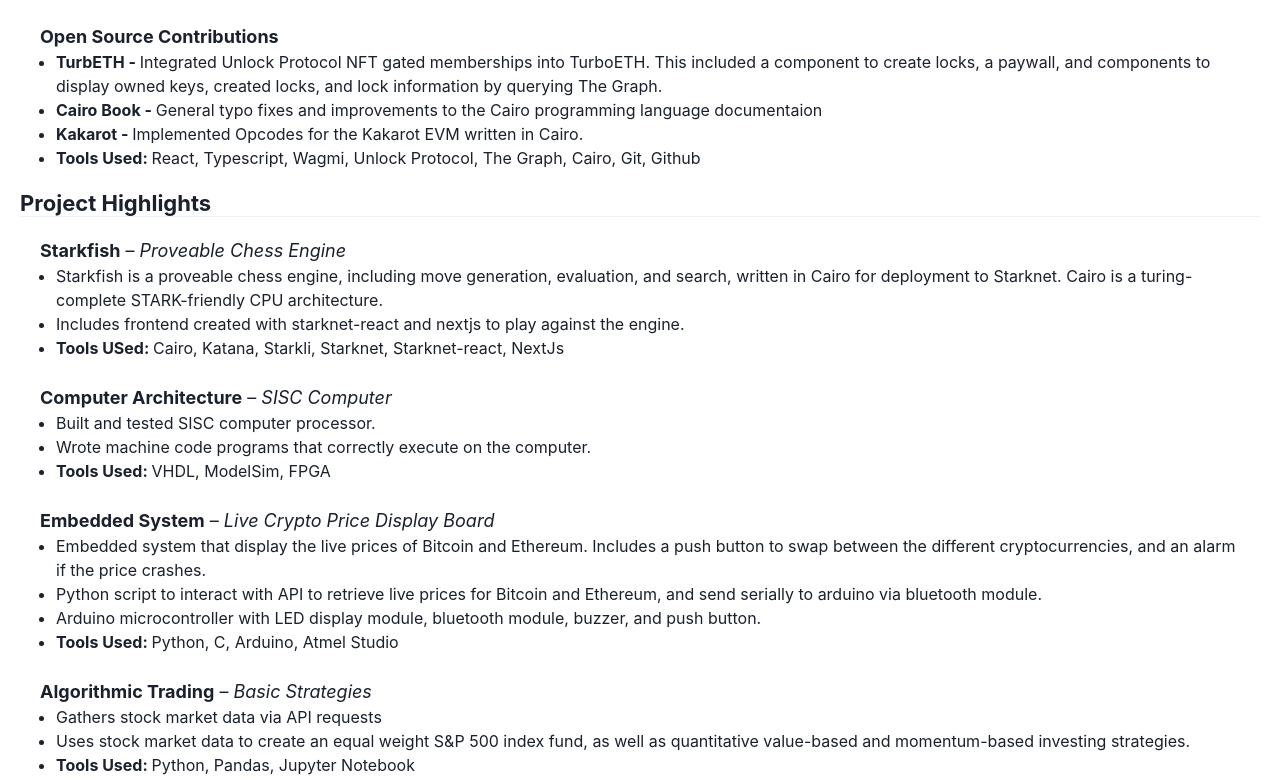
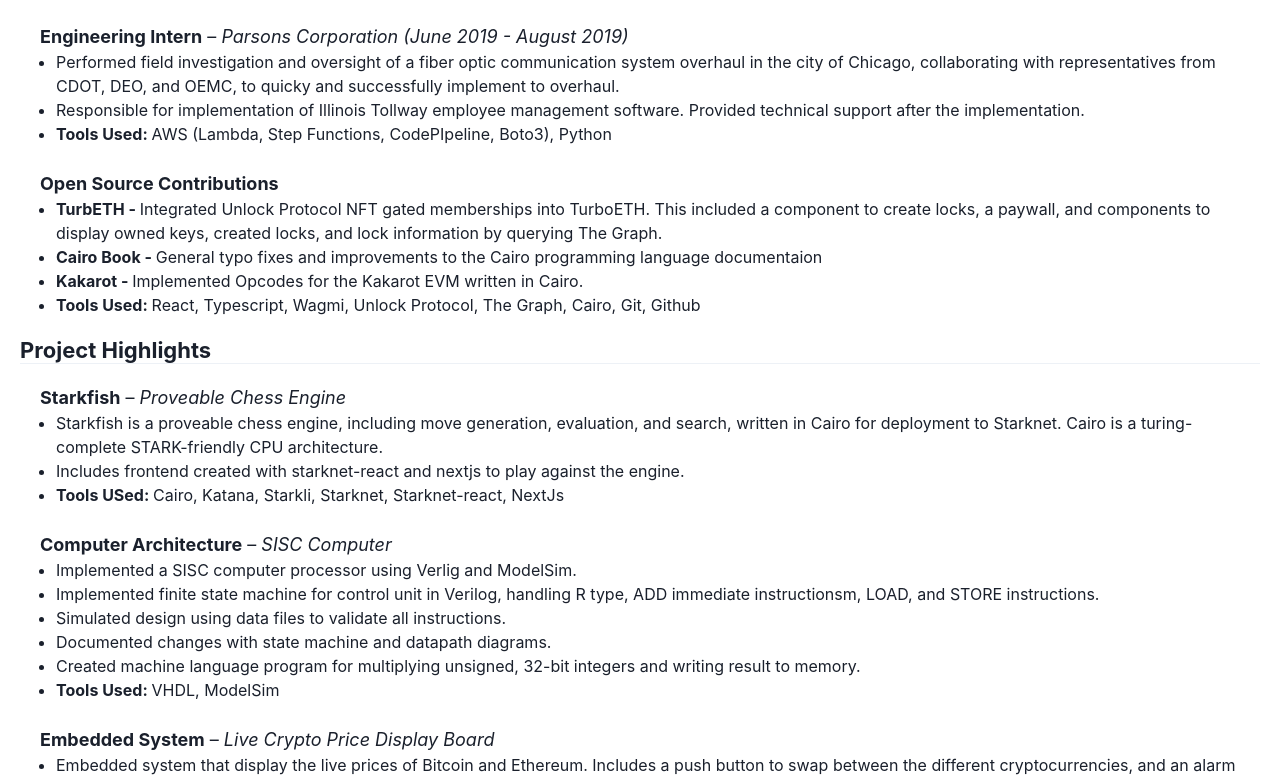
Before and after one commit to trbutler4/resume, a React (Create React App) app: page / in a window 1280 px wide. Shown: the part 940-1720 px from the top of the page. Built offline with nearby package versions, Linux system fonts and the light colour scheme.

Commit message:
added a dash of java project experience

```diff
--- a/src/App.js
+++ b/src/App.jsx
@@ -55,10 +55,11 @@
                 <UnorderedList>
                     <ListItem>
                         <strong>Languages: </strong>
-			C, C++, Assembly, VHDL
+			             Python, C, C++, Assembly, VHDL, Rust, Cairo
                     </ListItem>
                     <ListItem>
                         <strong>Relevant Tools/Technologies: </strong>
+                        ModelSim, FPGAs, Git, Github, Linux
                     </ListItem>
                     <ListItem>
                         <strong>Software Engineering: </strong>
@@ -113,6 +114,7 @@
                     </ListItem>
                 </UnorderedList>
 
+                {/* MSC / Thomson Reuters */}
                 <br/>
                 <Text fontSize={18}>
                     <strong>Cloud Software Engineering Coop</strong> &ndash;
@@ -147,6 +149,28 @@
                     </ListItem>
                 </UnorderedList>
 
+                {/* Parsons */}
+                <br/>
+                <Text fontSize={18}>
+                    <strong>Engineering Intern</strong> &ndash;
+                    <em> Parsons Corporation (June 2019 - August 2019)</em>
+                </Text>
+                <UnorderedList>
+                    <ListItem>
+                        Performed field investigation and oversight of a fiber optic communication system overhaul in
+                        the city of Chicago, collaborating with representatives from CDOT, DEO, and OEMC,
+                        to quicky and successfully implement to overhaul.
+                    </ListItem>
+                    <ListItem>
+                        Responsible for implementation of Illinois Tollway employee management software. Provided technical support
+                        after the implementation.
+                    </ListItem>
+                    <ListItem>
+                        <strong>Tools Used: </strong> AWS (Lambda, Step Functions, CodePIpeline,
+                            Boto3), Python
+                    </ListItem>
+                </UnorderedList>
+
                 <br/>
                 <Text fontSize={18}>
                     <strong>Open Source Contributions</strong>
@@ -167,8 +191,6 @@
                         <strong>Tools Used: </strong> React, Typescript, Wagmi, Unlock Protocol, The Graph, Cairo, Git, Github
                     </ListItem>
                 </UnorderedList>
-
-
             </Box>
 
             {/* Projects */}
@@ -199,13 +221,24 @@
                 </Text>
                 <UnorderedList>
                     <ListItem>
-                        Built and tested SISC computer processor.
+                        Implemented a SISC computer processor using Verlig and ModelSim.
                     </ListItem>
                     <ListItem>
-                        Wrote machine code programs that correctly execute on the computer.
+                        Implemented finite state machine for control unit in Verilog, handling R type,
+                        ADD immediate instructionsm, LOAD, and STORE instructions.
                     </ListItem>
                     <ListItem>
-                        <strong>Tools Used: </strong> VHDL, ModelSim, FPGA
+                        Simulated design using data files to validate all instructions.
+                    </ListItem>
+                    <ListItem>
+                        Documented changes with state machine and datapath diagrams.
+                    </ListItem>
+                    <ListItem>
+                        Created machine language program for multiplying unsigned, 32-bit integers
+                        and writing result to memory.
+                    </ListItem>
+                    <ListItem>
+                        <strong>Tools Used: </strong> VHDL, ModelSim
                     </ListItem>
                 </UnorderedList>
 
@@ -227,27 +260,34 @@
                         Arduino microcontroller with LED display module, bluetooth module, buzzer, and push button.
                     </ListItem>
                     <ListItem>
+                        Implemented software and hardware debounce for push button.
+                    </ListItem>
+                    <ListItem>
                         <strong>Tools Used: </strong>Python, C, Arduino, Atmel Studio
                     </ListItem>
                 </UnorderedList>
 
                 <br/>
                 <Text fontSize={18}>
-                    <strong>Algorithmic Trading</strong> &ndash;
-                    <em> Basic Strategies</em>
+                    <strong>Desktop Application</strong> &ndash;
+                    <em> Voting App</em>
                 </Text>
                 <UnorderedList>
                     <ListItem>
-                        Gathers stock market data via API requests
+                        GUI desktop application for uniform national voting, allowing for voter, auditor,
+                        and media users.
                     </ListItem>
                     <ListItem>
-                        Uses stock market data to create an equal weight S&P 500 index fund, as well as quantitative value-based
-                        and momentum-based investing strategies.
+                        Uses SQL to get and store voter and candidate information.
                     </ListItem>
                     <ListItem>
-                        <strong>Tools Used: </strong> Python, Pandas, Jupyter Notebook
+                        Includes user authentication for different user types.
+                    </ListItem>
+                    <ListItem>
+                        <strong>Tools Used: </strong>Java, SQL
                     </ListItem>
                 </UnorderedList>
+
             </Box>
 
             <Heading fontSize={22} textAlign={['left']}>Leadership Experience and Awards</Heading>
```
